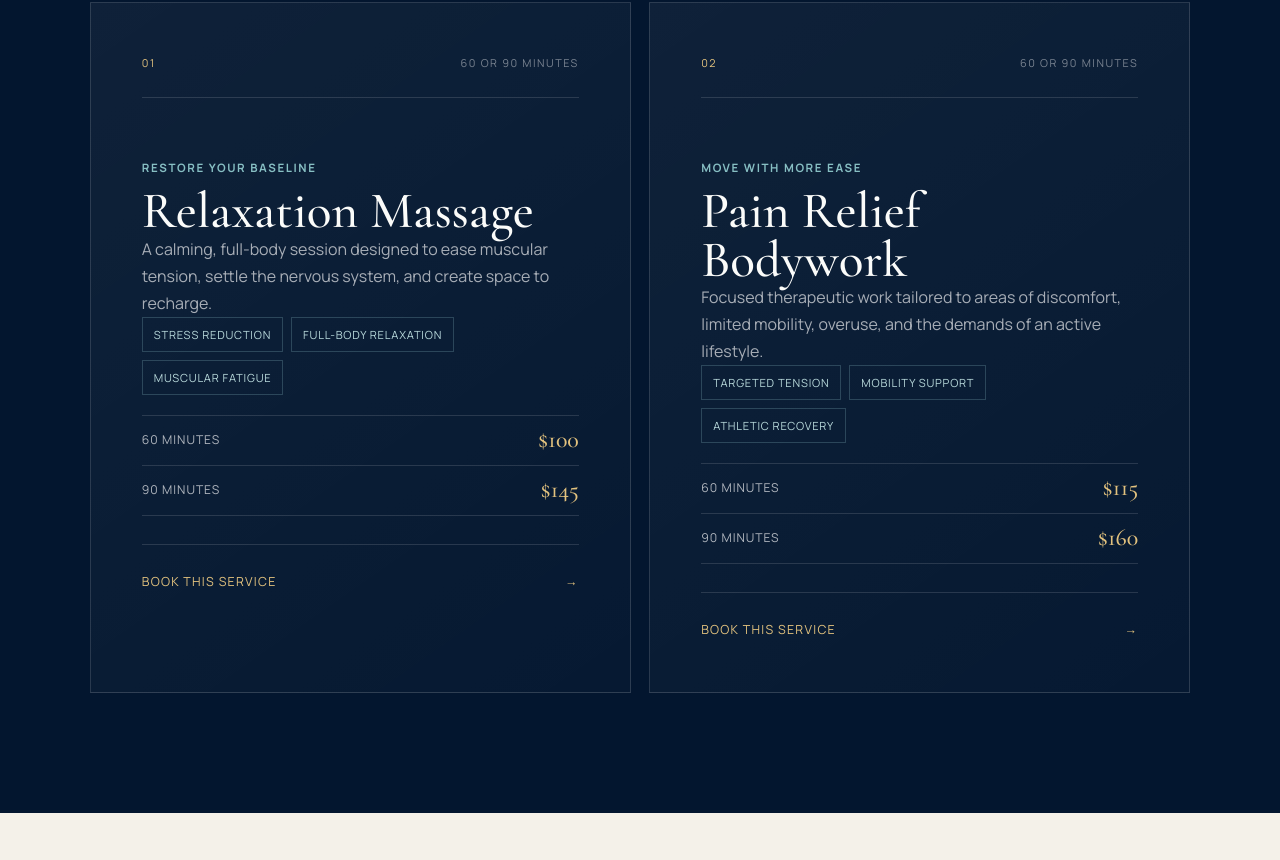
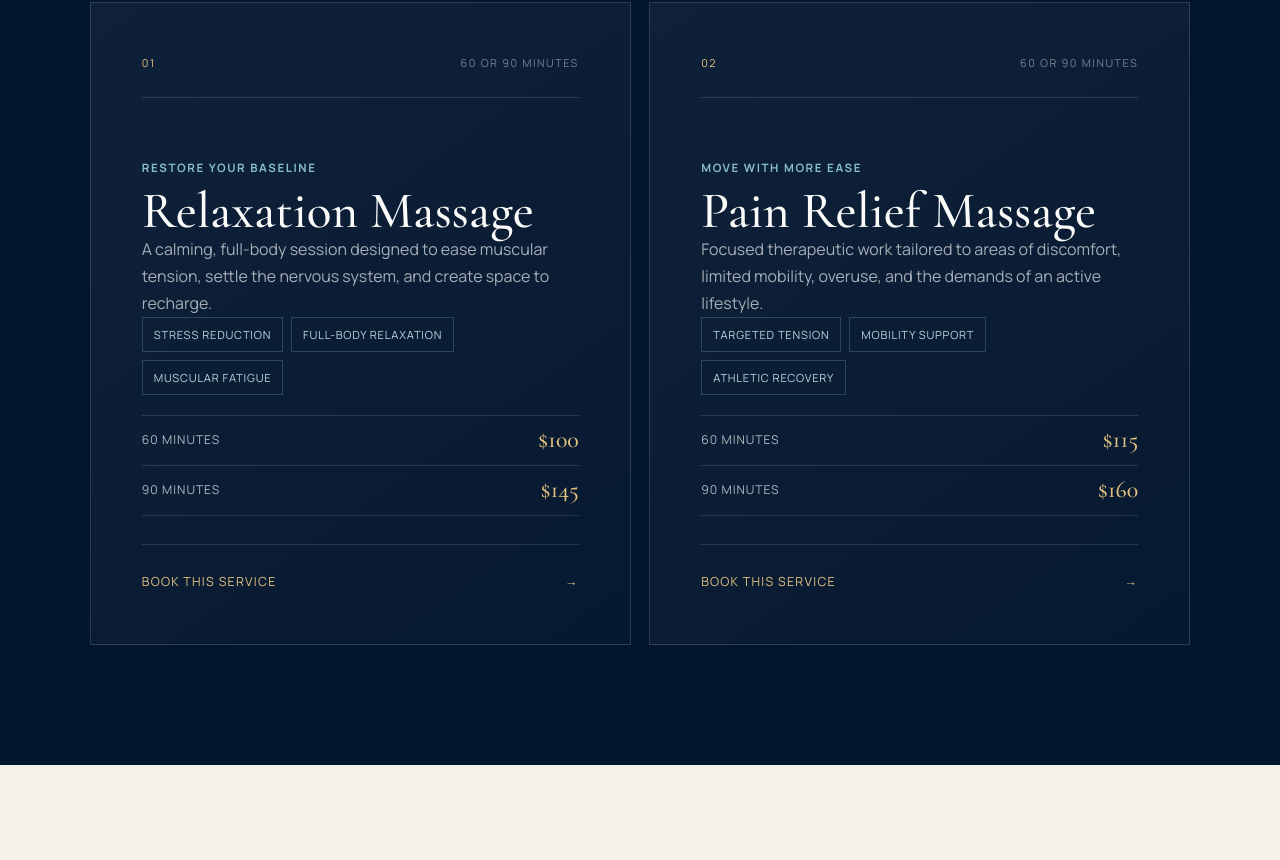
Before and after one commit to nsahf1997/jupiter-premier-massage, a Next.js app: page / in a window 1280 px wide. Shown: the part 2020-2880 px from the top of the page. Built offline with nearby package versions, Linux system fonts and the light colour scheme; no server answers.

Commit message:
Rename pain relief service

```diff
--- a/app/layout.tsx
+++ b/app/layout.tsx
@@ -23,12 +23,12 @@ export const metadata: Metadata = {
     template: "%s | Jupiter Premier Massage & Bodywork",
   },
   description:
-    "Premium relaxation massage and pain relief bodywork in Jupiter, Florida. Customized 60- and 90-minute therapeutic sessions with Licensed Massage Therapist Nick Sahf.",
+    "Premium relaxation massage and pain relief massage in Jupiter, Florida. Customized 60- and 90-minute therapeutic sessions with Licensed Massage Therapist Nick Sahf.",
   keywords: [
     "massage Jupiter FL",
     "therapeutic massage Jupiter Florida",
     "sports massage Jupiter",
-    "pain relief bodywork",
+    "pain relief massage",
     "relaxation massage",
   ],
   icons: {
--- a/app/page.tsx
+++ b/app/page.tsx
@@ -25,7 +25,7 @@ const services = [
   },
   {
     number: "02",
-    title: "Pain Relief Bodywork",
+    title: "Pain Relief Massage",
     eyebrow: "Move with more ease",
     description:
       "Focused therapeutic work tailored to areas of discomfort, limited mobility, overuse, and the demands of an active lifestyle.",
@@ -249,7 +249,7 @@ export default function Home() {
         </div>
         <div className="footer-column">
           <h3>Services</h3>
-          <a href="#services">Relaxation Massage</a><a href="#services">Pain Relief Bodywork</a>
+          <a href="#services">Relaxation Massage</a><a href="#services">Pain Relief Massage</a>
         </div>
         <div className="footer-column">
           <h3>Visit</h3>
```
Also changed, not shown: 1 other file (tests, documents, lock files or other folders).
